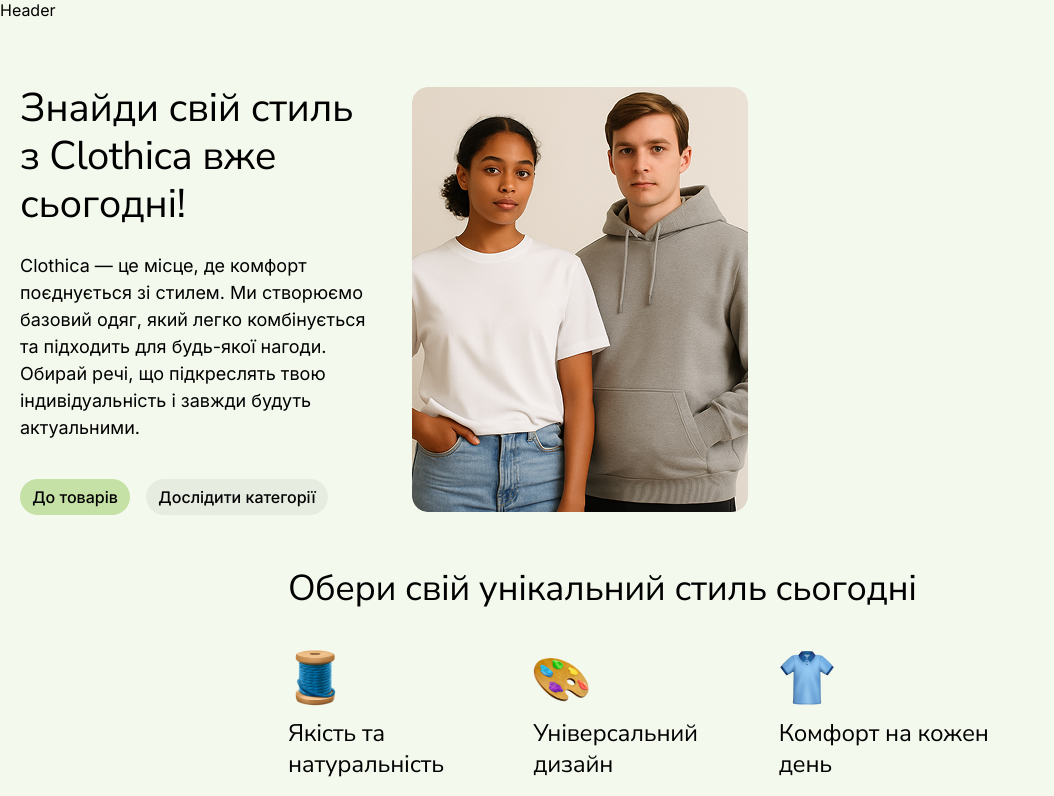
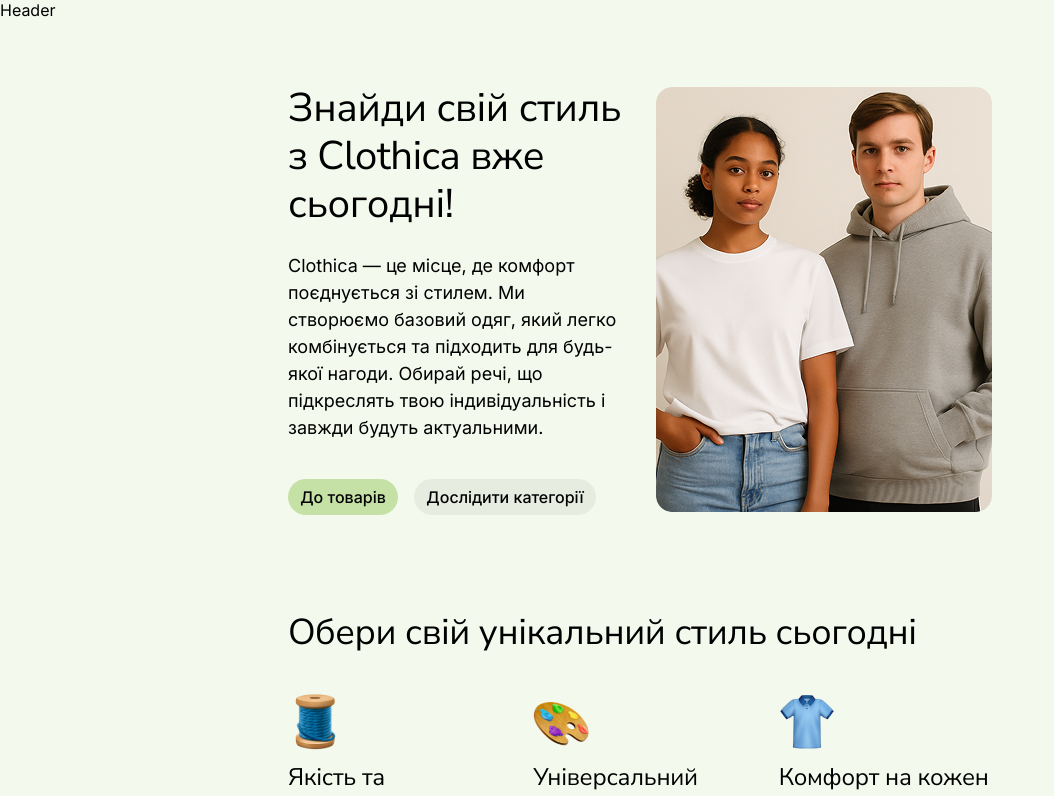
Before and after one commit to netkatya/clothica-shop, a Next.js app: page / in a window 1280 px wide. Shown: the top 796 px of the page, without its empty margins (0-1054 px from the left). Built offline with nearby package versions, Linux system fonts and the light colour scheme.

Commit message:
done hero section

```diff
--- a/components/Hero/Hero.module.css
+++ b/components/Hero/Hero.module.css
@@ -7,6 +7,7 @@
     padding-top: 64px;
     gap: 32px;
     max-width: 375px;
+    margin: 0 auto;
 }
 
 .hero_text, .link_primary, .link_secondary {
@@ -18,6 +19,10 @@
     font-weight: 400;
     font-size: 18px;
     line-height: 150%;
+}
+
+.hero_content {
+    margin: 0 auto;
 }
 
 .hero_links {
@@ -54,6 +59,22 @@
     text-decoration: none;
 }
 
+.link_primary:hover {
+    background-color: var(--color-deco-dark);
+}
+
+.link_primary:active {
+    background-color: var(--color-deco-darkest);
+}
+
+.link_secondary:hover {
+    background-color: var(--opacity-neutral-darkest-50);
+}
+
+.link_secondary:active {
+    background-color: var(--opacity-neutral-darkest-15);
+}
+
 .link_secondary {
     display: flex;
     justify-content: center;
@@ -77,6 +98,7 @@
 @media only screen and (min-width: 768px) {
   .hero {
     flex-direction: row;
+    padding: 64px 32px;
     max-width: 768px;
   }
 
@@ -108,7 +130,8 @@
 
 @media only screen and (min-width: 1440px) {
     .hero {
-        max-width: 1440px;
+        max-width: 1312px;
+        padding: 112px 0;
         justify-content: center;
     }
 }
```
